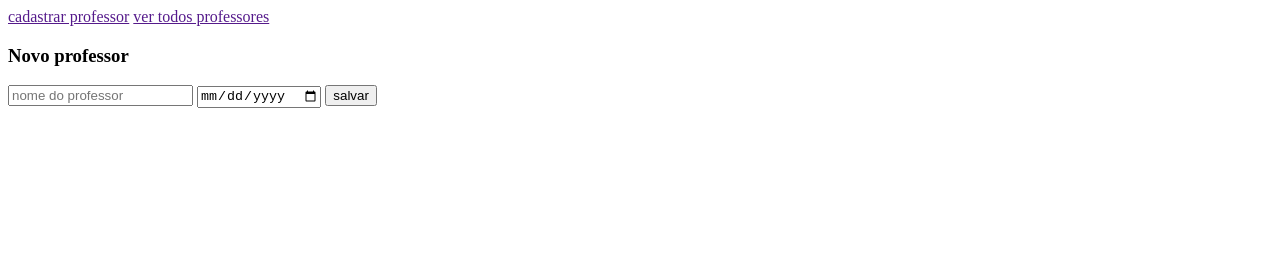
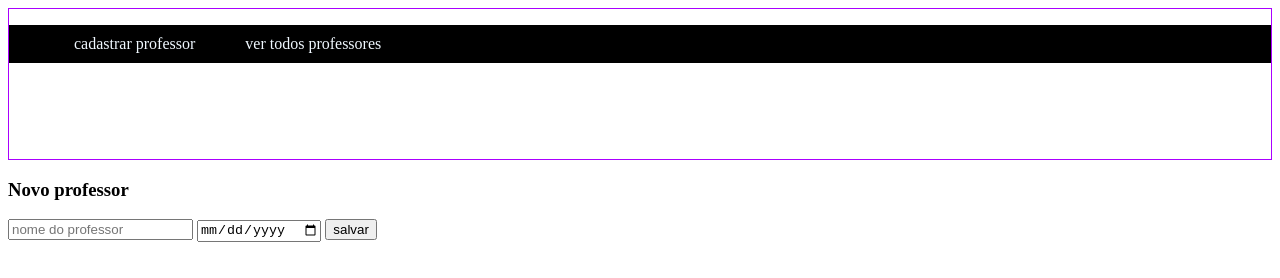
Before and after one commit to Helder2jz/professores, a plain HTML site: page index.html in a window 1280 px wide. Drawn offline with Linux system fonts and the light colour scheme.

Commit message:
Add files via upload

```diff
--- a/index.html
+++ b/index.html
@@ -5,8 +5,12 @@
         <link rel="stylesheet" href="style.css">
     </head>
     <body>
-        <a href="">cadastrar professor</a>
-        <a href="">ver todos professores</a>
+        <header>
+            <ul>
+               <li> <a href="">cadastrar professor</a></li>
+               <li> <a href="">ver todos professores</a></li>
+            </ul>
+        </header>
         <h3>Novo professor</h3>
         <form>
             <input type="text"name="nome" placeholder="nome do professor">
--- a/style.css
+++ b/style.css
@@ -1 +1,24 @@
 |*{margin: 0; padding: 0;}
+header{
+    height: 150px;
+    border: 1px solid rgb(170, 0, 255);
+}
+header ul{
+    display: flex;
+    background-color: black
+    ;
+}
+header ul li {
+    list-style: none;
+    margin: 0 15PX;
+    padding: 10PX;
+}
+header ul li a{
+    text-decoration: none;
+    color: aliceblue;
+
+}
+header ul li a:hover{
+    color: yellow;
+    text-decoration: none;
+}
```
